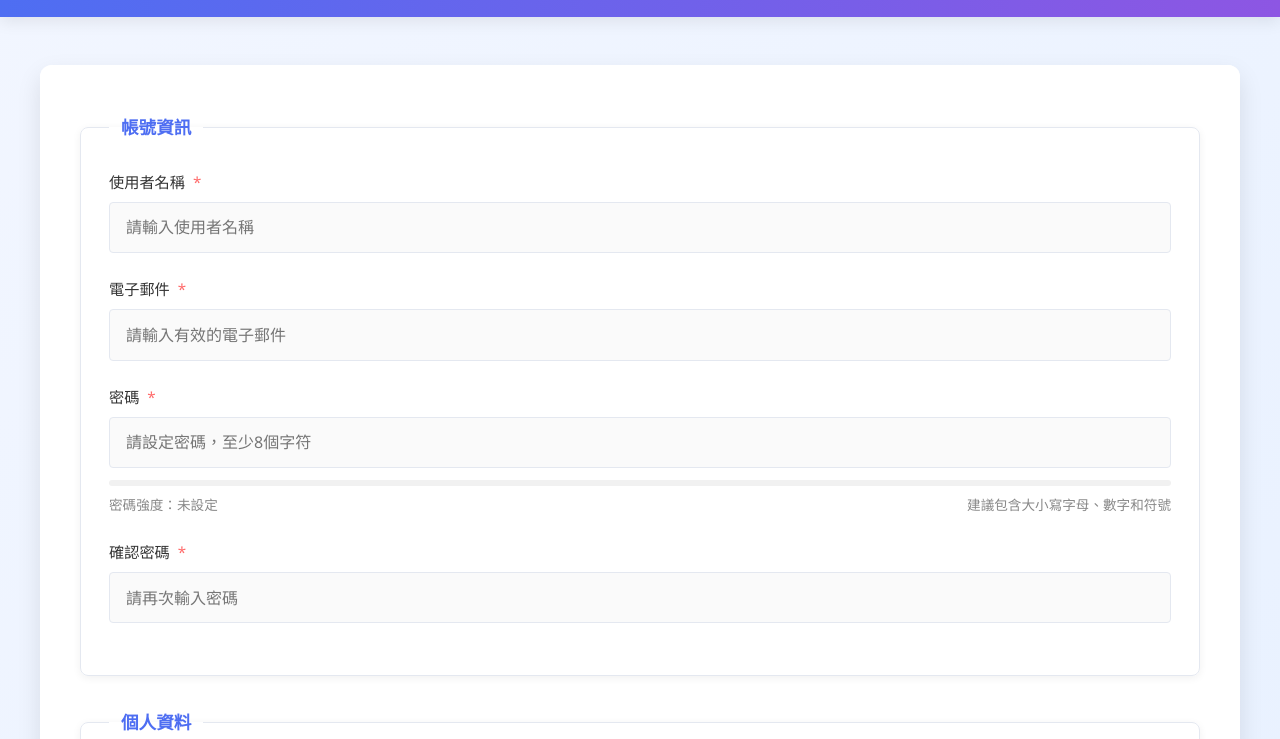
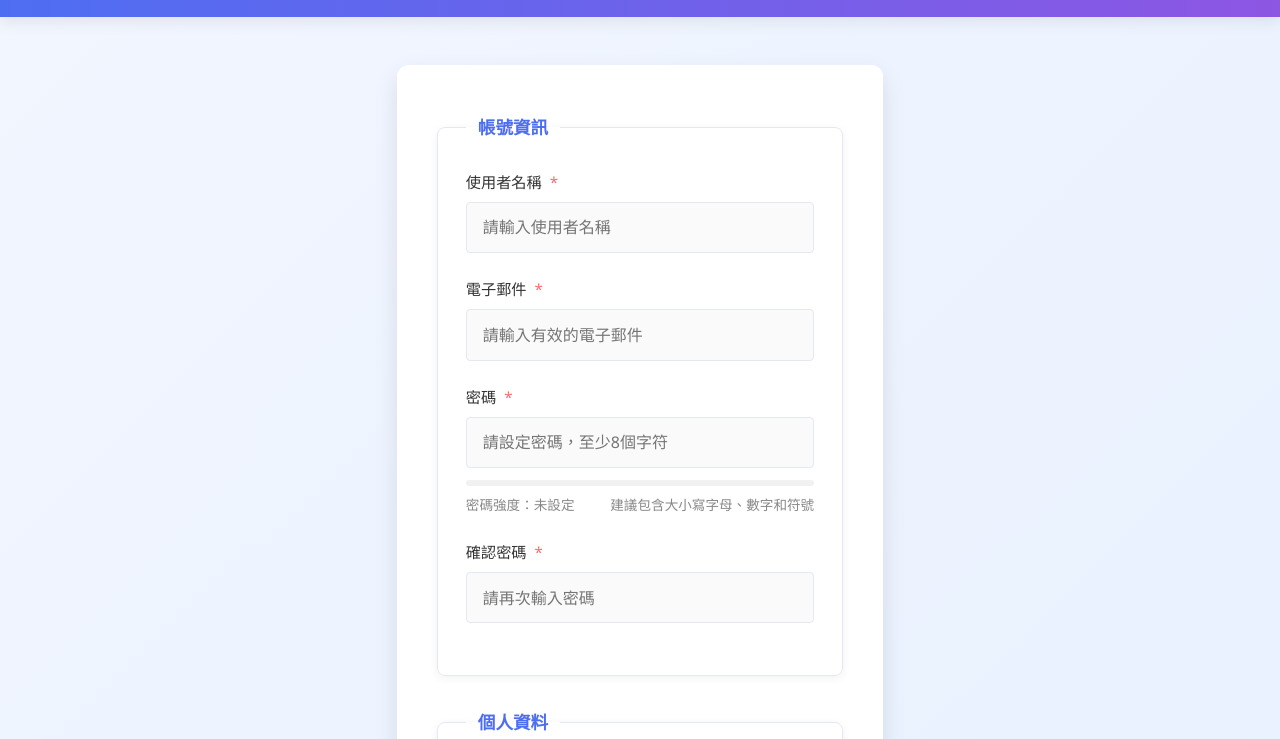
Before and after one commit to Archatom/Archatom.github.io, a plain HTML site: page index.html in a window 1280 px wide. Shown: the part 61-800 px from the top of the page. Drawn offline with Linux system fonts and the light colour scheme.

Commit message:
changes %

```diff
--- a/style.css
+++ b/style.css
@@ -67,7 +67,7 @@ footer {
 
 /* 表單容器樣式 */
 .form-container {
-    max-width: 1200px;
+    max-width: 40%;
     margin: 0 auto;
     display: flex;
     background-color: white;
```
